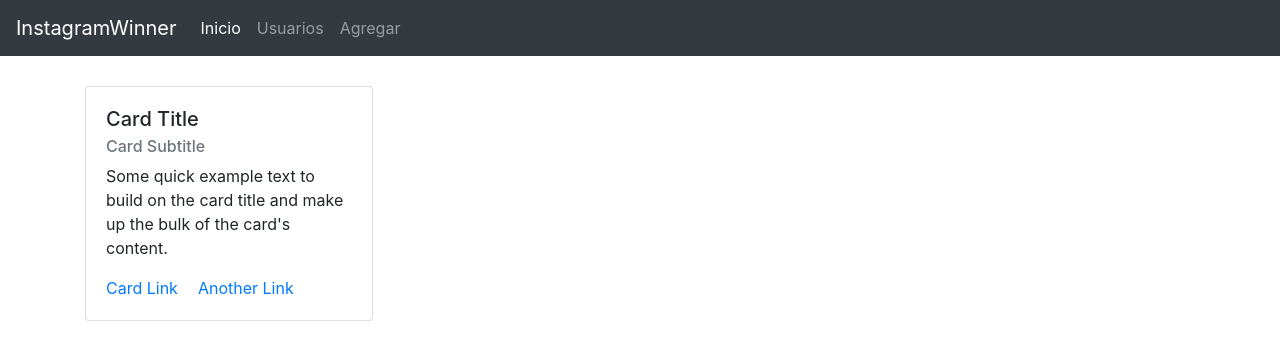
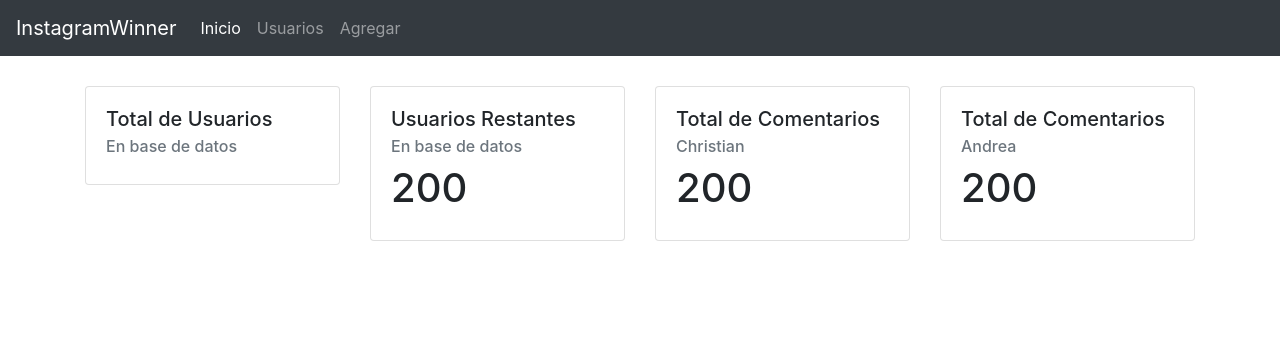
Before and after one commit to christiandp7/instagram-winner-frontend, a React (Create React App) app: page / in a window 1280 px wide. Shown: the top 360 px of the page. Built offline with nearby package versions, Linux system fonts and the light colour scheme.

Commit message:
Add Home Card

```diff
--- a/src/Views/home.js
+++ b/src/Views/home.js
@@ -1,4 +1,4 @@
-import React from 'react'
+import React, { useState, useEffect } from 'react'
 
 import {
   Col,
@@ -6,26 +6,61 @@ import {
   Card,
 } from 'react-bootstrap'
 
-function home() {
+import { getUsuarios } from '../http/index'
+
+const home = () => {
+
+  //const [tot, setTot] = useState([])
+
+
+
+
   return (
     <div style={{ marginTop: '30px' }}>
       <Row>
         <Col>
-        <Card style={{ width: '18rem' }}>
-          <Card.Body>
-            <Card.Title>Card Title</Card.Title>
-            <Card.Subtitle className="mb-2 text-muted">Card Subtitle</Card.Subtitle>
-            <Card.Text>
-              Some quick example text to build on the card title and make up the bulk of
-              the card's content.
-            </Card.Text>
-            <Card.Link href="#">Card Link</Card.Link>
-            <Card.Link href="#">Another Link</Card.Link>
-          </Card.Body>
-        </Card>
+          <Card style={{ maxWidth: '18rem' }}>
+            <Card.Body>
+              <Card.Title>Total de Usuarios</Card.Title>
+              <Card.Subtitle className="mb-2 text-muted">En base de datos</Card.Subtitle>
+              <Card.Text>
+                <h1></h1>
+              </Card.Text>
+            </Card.Body>
+          </Card>
         </Col>
         <Col>
-
+          <Card style={{ maxWidth: '18rem' }}>
+            <Card.Body>
+              <Card.Title>Usuarios Restantes</Card.Title>
+              <Card.Subtitle className="mb-2 text-muted">En base de datos</Card.Subtitle>
+              <Card.Text>
+                <h1>200</h1>
+              </Card.Text>
+            </Card.Body>
+          </Card>
+        </Col>
+        <Col>
+        <Card style={{ maxWidth: '18rem' }}>
+            <Card.Body>
+              <Card.Title>Total de Comentarios</Card.Title>
+              <Card.Subtitle className="mb-2 text-muted">Christian</Card.Subtitle>
+              <Card.Text>
+                <h1>200</h1>
+              </Card.Text>
+            </Card.Body>
+          </Card>
+        </Col>
+        <Col>
+        <Card style={{ maxWidth: '18rem' }}>
+            <Card.Body>
+              <Card.Title>Total de Comentarios</Card.Title>
+              <Card.Subtitle className="mb-2 text-muted">Andrea</Card.Subtitle>
+              <Card.Text>
+                <h1>200</h1>
+              </Card.Text>
+            </Card.Body>
+          </Card>
         </Col>
       </Row>
 
```
